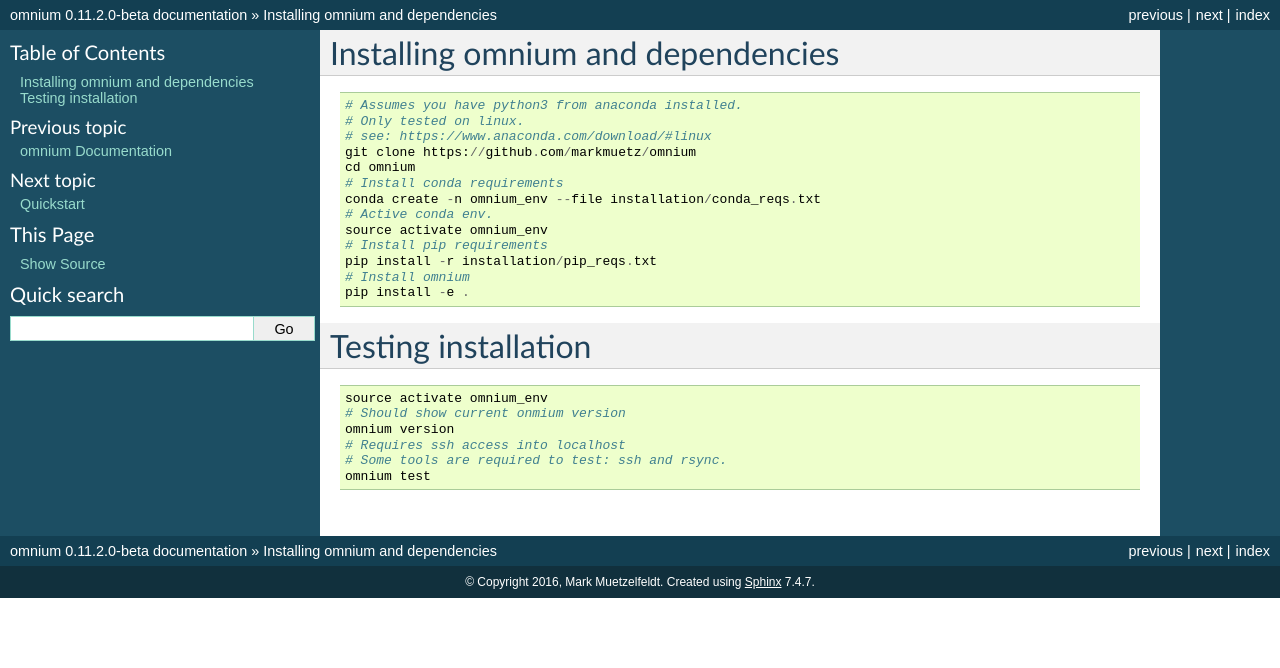
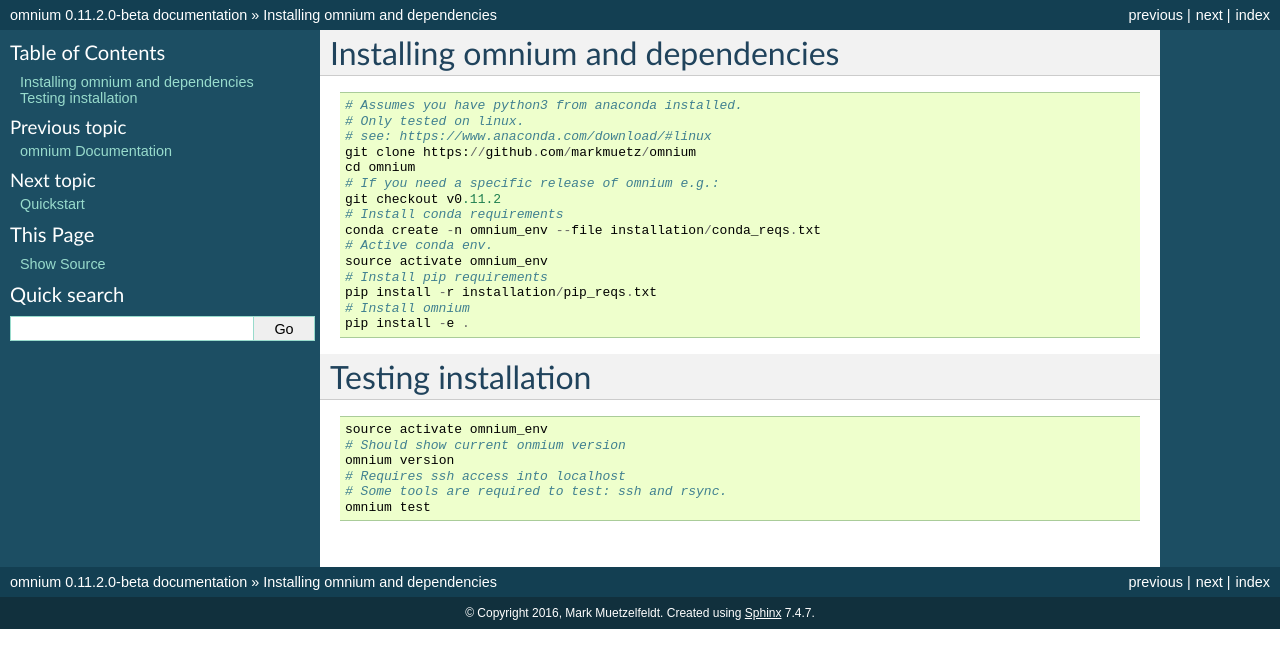
Before and after one commit to markmuetz/omnium, a Sphinx documentation site: the page built from docs/installation.rst, in a window 1280 px wide. Shown: the top 668 px of the page. Built offline with Sphinx 7.4.7, drawn with Linux system fonts in a browser that asks for light colours.

Commit message:
Update docs to latest version of omnium.

```diff
--- a/docs/installation.rst
+++ b/docs/installation.rst
@@ -10,6 +10,8 @@
     # see: https://www.anaconda.com/download/#linux
     git clone https://github.com/markmuetz/omnium
     cd omnium
+    # If you need a specific release of omnium e.g.:
+    git checkout v0.11.2
     # Install conda requirements
     conda create -n omnium_env --file installation/conda_reqs.txt
     # Active conda env.
```
